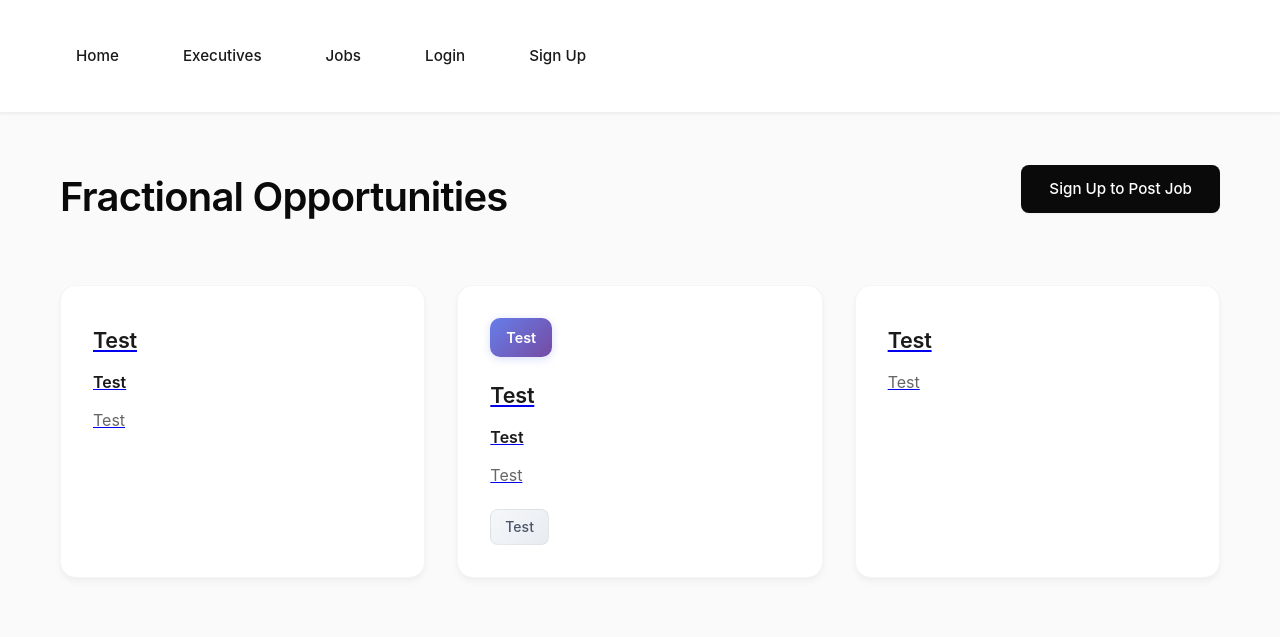
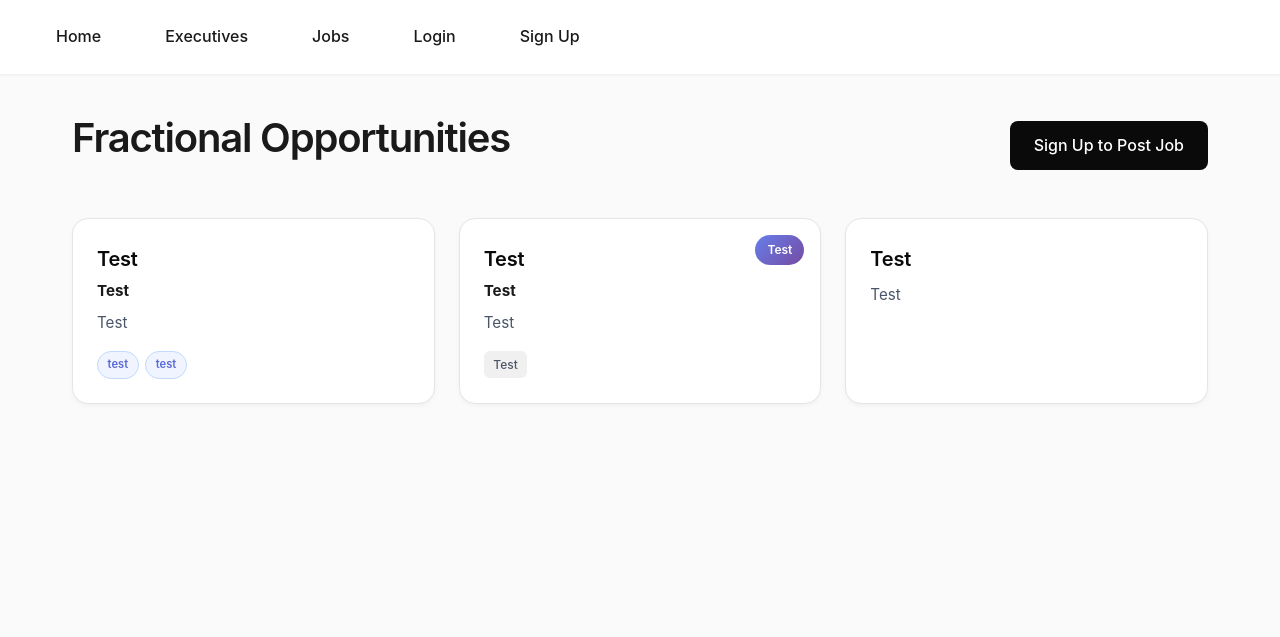
Before and after one commit to r-nepomuceno/frac-app, a Django app: page /jobs/ in a window 1280 px wide. Shown: the top 637 px of the page. Run offline with Django 5.2, Linux system fonts and the light colour scheme; data comes from the database, SQL or seed files in the repository; both versions use the stored data as it was after the commit.

Commit message:
Day 3: Two-path homepage, landing pages, and tag system with badges

```diff
--- a/classifieds/static/frac-app.css
+++ b/classifieds/static/frac-app.css
@@ -1,4 +1,14 @@
-/* Global Styles */
+/* ========================================
+   FRAC-APP STYLESHEET
+   Clean rewrite - November 25, 2025
+   ======================================== */
+
+   /* Reset link styles */
+a {
+    text-decoration: none;
+}
+
+/* ========== RESET & BASE ========== */
 * {
     margin: 0;
     padding: 0;
@@ -6,360 +16,278 @@
 }
 
 body {
-    font-family: -apple-system, BlinkMacSystemFont, 'Segoe UI', Roboto, 'Helvetica Neue', Arial, sans-serif;
+    font-family: -apple-system, BlinkMacSystemFont, "Segoe UI", Roboto, Oxygen, Ubuntu, sans-serif;
+    background: #fafafa;
+    color: #1a1a1a;
     line-height: 1.6;
-    color: #1a1a1a;
-    background-color: #fafafa;
-    font-size: 16px;
     -webkit-font-smoothing: antialiased;
-    -moz-osx-font-smoothing: grayscale;
 }
 
+/* ========== TYPOGRAPHY ========== */
+h1 {
+    font-size: 2.5rem;
+    font-weight: 600;
+    letter-spacing: -0.03em;
+    margin-bottom: 1rem;
+}
+
+h2 {
+    font-size: 1.5rem;
+    font-weight: 600;
+    letter-spacing: -0.01em;
+    margin-bottom: 0.5rem;
+}
+
+h3 {
+    font-size: 1.25rem;
+    font-weight: 600;
+    margin-bottom: 0.5rem;
+}
+
+p {
+    margin-bottom: 0.75rem;
+    color: #4a5568;
+}
+
+/* ========== LAYOUT ========== */
 .container {
     max-width: 1200px;
     margin: 0 auto;
-    padding: 20px;
+    padding: 2rem;
 }
 
-/* Navigation */
+/* ========== NAVIGATION ========== */
 nav {
-    background-color: #ffffff;
-    padding: 1rem 0;
-    box-shadow: 0 1px 3px rgba(0,0,0,0.06);
-    border-bottom: 1px solid #f0f0f0;
+    background: white;
+    box-shadow: 0 1px 3px rgba(0, 0, 0, 0.06);
+    padding: 1rem 2rem;
 }
 
 nav .container {
     display: flex;
     gap: 2rem;
     align-items: center;
+    padding: 0;
+    max-width: 1200px;
+    margin: 0 auto;
 }
 
 nav a {
     color: #1a1a1a;
     text-decoration: none;
+    font-weight: 500;
     padding: 0.5rem 1rem;
     border-radius: 8px;
-    transition: all 0.2s ease;
-    font-weight: 500;
-    font-size: 0.95rem;
+    transition: background 0.2s ease;
 }
 
 nav a:hover {
-    background-color: #f5f5f5;
-    color: #000;
+    background: #f5f5f5;
+    text-decoration: none;
 }
 
-/* Headers */
-h1 {
-    color: #0a0a0a;
-    margin: 2.5rem 0 1.5rem 0;
-    font-size: 2.5rem;
-    font-weight: 600;
-    letter-spacing: -0.02em;
-    line-height: 1.2;
-}
-
-h2 {
-    color: #1a1a1a;
-    margin: 1.5rem 0 1rem 0;
-    font-size: 1.75rem;
-    font-weight: 600;
-    letter-spacing: -0.01em;
-    line-height: 1.3;
-}
-
-h3 {
-    color: #1a1a1a;
-    font-size: 1.25rem;
-    font-weight: 600;
-    margin-bottom: 0.5rem;
-}
-
-/* Buttons */
-.btn {
-    display: inline-block;
-    padding: 0.75rem 1.75rem;
-    background-color: #0a0a0a;
-    color: white;
-    text-decoration: none;
-    border-radius: 8px;
-    border: none;
-    cursor: pointer;
-    font-size: 0.95rem;
-    font-weight: 500;
-    transition: all 0.2s ease;
-    box-shadow: 0 1px 2px rgba(0,0,0,0.05);
-}
-
-.btn:hover {
-    background-color: #000;
-    transform: translateY(-1px);
-    box-shadow: 0 4px 12px rgba(0,0,0,0.15);
-}
-
-.btn-secondary {
-    background-color: #f5f5f5;
-    color: #1a1a1a;
-    border: 1px solid #e0e0e0;
-}
-
-.btn-secondary:hover {
-    background-color: #ebebeb;
-    border-color: #d0d0d0;
-}
-
-/* Home Page Hero Buttons */
+/* ========== HERO SECTION ========== */
 .hero-section {
-    text-align: center;
-    padding: 4rem 0 3rem 0;
     background: linear-gradient(135deg, #667eea 0%, #764ba2 50%, #f093fb 100%);
     color: white;
-    margin: -20px -20px 3rem -20px;
+    padding: 4rem 2rem;
+    text-align: center;
 }
 
 .hero-section h1 {
     color: white;
     font-size: 3rem;
-    font-weight: 700;
-    margin-bottom: 0.75rem;
-    letter-spacing: -0.03em;
 }
 
 .hero-section p {
-    font-size: 1.15rem;
-    opacity: 0.95;
-    font-weight: 400;
+    color: rgba(255, 255, 255, 0.9);
 }
 
-.button-grid {
-    display: grid;
-    grid-template-columns: repeat(auto-fit, minmax(280px, 1fr));
-    gap: 1.5rem;
-    margin-top: 2rem;
+/* ========== BUTTONS ========== */
+.btn {
+    display: inline-block;
+    background: #0a0a0a;
+    color: white;
+    padding: 0.75rem 1.5rem;
+    border-radius: 8px;
+    text-decoration: none;
+    font-weight: 500;
+    border: none;
+    cursor: pointer;
+    transition: all 0.2s ease;
 }
 
-.button-card {
-    background: white;
-    padding: 2.5rem 2rem;
-    border-radius: 16px;
-    box-shadow: 0 4px 6px rgba(0,0,0,0.04), 0 1px 3px rgba(0,0,0,0.02);
+.btn:hover {
+    background: #333;
+    transform: translateY(-1px);
     text-decoration: none;
-    color: #1a1a1a;
-    transition: all 0.3s cubic-bezier(0.4, 0, 0.2, 1);
-    border: 1px solid rgba(0,0,0,0.04);
 }
 
-.button-card:hover {
-    transform: translateY(-4px);
-    box-shadow: 0 12px 24px rgba(0,0,0,0.08), 0 4px 8px rgba(0,0,0,0.04);
-    border-color: rgba(0,0,0,0.08);
+.btn-secondary {
+    background: #e5e5e5;
+    color: #1a1a1a;
 }
 
-.button-card h3 {
-    margin-bottom: 0.75rem;
-    color: #0a0a0a;
-    font-size: 1.35rem;
+.btn-secondary:hover {
+    background: #d5d5d5;
 }
 
-.button-card p {
-    color: #666;
-    font-size: 0.95rem;
-    line-height: 1.5;
-}
-
-/* Card Grid for Executives/Jobs */
+/* ========== CARD GRID ========== */
 .card-grid {
     display: grid;
     grid-template-columns: repeat(auto-fill, minmax(320px, 1fr));
-    gap: 2rem;
-    margin: 2.5rem 0;
+    gap: 1.5rem;
+    margin-top: 1.5rem;
 }
 
+/* ========== CARDS ========== */
 .card {
     background: white;
+    border: 1px solid #e5e5e5;
     border-radius: 16px;
-    padding: 2rem;
-    box-shadow: 0 4px 6px rgba(0,0,0,0.04), 0 1px 3px rgba(0,0,0,0.02);
-    transition: all 0.3s cubic-bezier(0.4, 0, 0.2, 1);
-    border: 1px solid rgba(0,0,0,0.04);
+    padding: 1.5rem;
+    transition: all 0.3s ease;
+    box-shadow: 0 2px 4px rgba(0, 0, 0, 0.04);
+    position: relative;
+
+    /* IMPORTANT: Remove all link styling */
+    text-decoration: none !important;
+    color: inherit !important;
+    display: block;
 }
 
 .card:hover {
-    transform: translateY(-6px);
-    box-shadow: 0 16px 32px rgba(0,0,0,0.08), 0 4px 8px rgba(0,0,0,0.04);
-    border-color: rgba(0,0,0,0.06);
+    transform: translateY(-4px);
+    box-shadow: 0 8px 16px rgba(0, 0, 0, 0.08);
+    text-decoration: none !important;
+}
+
+/* Remove underlines from ALL elements inside cards */
+.card * {
+    text-decoration: none !important;
 }
 
 .card h2 {
-    margin-top: 0.5rem;
-    font-size: 1.35rem;
-    font-weight: 600;
-}
-
-.card h2 a {
     color: #0a0a0a;
-    text-decoration: none;
-    transition: color 0.2s ease;
-}
-
-.card h2 a:hover {
-    color: #667eea;
+    font-size: 1.25rem;
+    margin-bottom: 0.25rem;
 }
 
 .card p {
-    color: #666;
-    line-height: 1.6;
-    margin: 0.75rem 0;
+    color: #4a5568;
+    font-size: 0.95rem;
+    margin-bottom: 0.5rem;
 }
 
 .card strong {
     color: #1a1a1a;
-    font-weight: 600;
 }
 
+/* Card Rate Badge (top right) */
+.card-rate {
+    position: absolute;
+    top: 1rem;
+    right: 1rem;
+    background: linear-gradient(135deg, #667eea 0%, #764ba2 100%);
+    color: white;
+    font-size: 0.75rem;
+    font-weight: 600;
+    padding: 0.35rem 0.75rem;
+    border-radius: 9999px;
+}
+
+/* Card Label Badge */
 .card-label {
     display: inline-block;
-    background: linear-gradient(135deg, #f5f7fa 0%, #e8ecf1 100%);
+    background: #f0f0f0;
     color: #4a5568;
-    padding: 0.375rem 0.875rem;
-    border-radius: 8px;
-    font-size: 0.875rem;
+    font-size: 0.75rem;
     font-weight: 500;
+    padding: 0.25rem 0.6rem;
+    border-radius: 6px;
     margin-top: 0.5rem;
-    border: 1px solid rgba(0,0,0,0.06);
 }
 
-.card-rate {
-    display: inline-block;
-    background: linear-gradient(135deg, #667eea 0%, #764ba2 100%);
-    color: white;
-    padding: 0.5rem 1rem;
-    border-radius: 10px;
-    font-size: 0.9rem;
-    font-weight: 600;
-    margin-bottom: 1rem;
-    box-shadow: 0 2px 8px rgba(102, 126, 234, 0.25);
+/* ========== TAG BADGES ========== */
+.tags-container {
+    display: flex;
+    flex-wrap: wrap;
+    gap: 0.4rem;
+    margin-top: 1rem;
 }
 
-/* Detail Pages */
-.detail-page {
-    background: white;
-    border-radius: 16px;
-    padding: 2.5rem;
-    box-shadow: 0 4px 6px rgba(0,0,0,0.04), 0 1px 3px rgba(0,0,0,0.02);
-    margin: 2rem 0;
-    border: 1px solid rgba(0,0,0,0.04);
+.tag-badge {
+    display: inline-block;
+    background: #f0f4ff;
+    color: #5a67d8;
+    font-size: 0.7rem;
+    font-weight: 600;
+    padding: 0.25rem 0.6rem;
+    border-radius: 9999px;
+    border: 1px solid #c3dafe;
+    text-transform: lowercase;
+    white-space: nowrap;
 }
 
-.back-link {
-    color: #667eea;
-    text-decoration: none;
-    margin-bottom: 1.5rem;
-    display: inline-block;
-    font-weight: 500;
-    transition: color 0.2s ease;
-}
-
-.back-link:hover {
-    color: #764ba2;
-}
-
-/* Forms */
+/* ========== FORMS ========== */
 form {
-    background: white;
-    border-radius: 16px;
-    padding: 2.5rem;
-    box-shadow: 0 4px 6px rgba(0,0,0,0.04), 0 1px 3px rgba(0,0,0,0.02);
     max-width: 600px;
-    border: 1px solid rgba(0,0,0,0.04);
 }
 
 form p {
-    margin-bottom: 1.75rem;
+    margin-bottom: 1.25rem;
 }
 
 form label {
     display: block;
+    font-weight: 500;
     margin-bottom: 0.5rem;
     color: #1a1a1a;
-    font-weight: 500;
-    font-size: 0.95rem;
 }
 
 form input[type="text"],
 form input[type="email"],
-form textarea {
+form input[type="password"],
+form textarea,
+form select {
     width: 100%;
-    padding: 0.875rem 1rem;
+    padding: 0.75rem 1rem;
     border: 1.5px solid #e0e0e0;
-    border-radius: 10px;
+    border-radius: 8px;
     font-size: 1rem;
-    font-family: inherit;
+    background: #fafafa;
     transition: all 0.2s ease;
-    background-color: #fafafa;
 }
 
-form input:focus,
-form textarea:focus {
+form input[type="text"]:focus,
+form input[type="email"]:focus,
+form input[type="password"]:focus,
+form textarea:focus,
+form select:focus {
     outline: none;
     border-color: #667eea;
     box-shadow: 0 0 0 3px rgba(102, 126, 234, 0.1);
-    background-color: white;
+    background: white;
 }
 
 form textarea {
-    min-height: 150px;
+    min-height: 120px;
     resize: vertical;
 }
 
-form button {
-    margin-top: 1rem;
+.helptext {
+    font-size: 0.8rem;
+    color: #6b7280;
+    margin-top: 0.25rem;
 }
 
-/* Empty States */
-.empty-state {
-    text-align: center;
-    padding: 4rem 2rem;
-    color: #666;
-}
-
-.empty-state p {
-    font-size: 1.1rem;
-    margin-bottom: 1.5rem;
-}
-
-/* Responsive */
-@media (max-width: 768px) {
-    .card-grid {
-        grid-template-columns: 1fr;
-    }
-
-    .button-grid {
-        grid-template-columns: 1fr;
-    }
-
-    nav .container {
-        flex-direction: column;
-        gap: 0.5rem;
-    }
-
-    .hero-section h1 {
-        font-size: 1.75rem;
-    }
-}
-
-
-/* ========== TWO-PATH HOMEPAGE STYLES ========== */
-
+/* ========== TWO-PATH HOMEPAGE ========== */
 .two-path-grid {
     display: grid;
     grid-template-columns: repeat(auto-fit, minmax(320px, 1fr));
     gap: 2rem;
-    margin-top: 2rem;
     max-width: 900px;
-    margin-left: auto;
-    margin-right: auto;
+    margin: 0 auto;
 }
 
 .path-card {
--- a/classifieds/templates/classifieds/job_list.html
+++ b/classifieds/templates/classifieds/job_list.html
@@ -6,6 +6,29 @@
     <meta name="viewport" content="width=device-width, initial-scale=1.0">
     <title>Browse Jobs</title>
     <link rel="stylesheet" href="{% static 'frac-app.css' %}">
+    <style>
+        .tags-container {
+            display: flex;
+            flex-wrap: wrap;
+            gap: 0.4rem;
+            margin-top: 1rem;
+        }
+        .tag-badge {
+            display: inline-block;
+            background: #f0f4ff;
+            color: #5a67d8;
+            font-size: 0.7rem;
+            font-weight: 600;
+            padding: 0.25rem 0.6rem;
+            border-radius: 9999px;
+            border: 1px solid #c3dafe;
+            text-transform: lowercase;
+            white-space: nowrap;
+        }
+        .card-clickable {
+            cursor: pointer;
+        }
+    </style>
 </head>
 <body>
     <nav>
@@ -29,10 +52,8 @@
             <h1>Fractional Opportunities</h1>
 
             {% if user.is_authenticated %}
-                <!-- Logged IN: Show post button -->
                 <a href="{% url 'post_job' %}" class="btn">Post an Opportunity</a>
             {% else %}
-                <!-- Logged OUT: Show sign up CTA -->
                 <a href="{% url 'signup' %}" class="btn">Sign Up to Post Job</a>
             {% endif %}
         </div>
@@ -40,19 +61,29 @@
         {% if jobs %}
             <div class="card-grid">
                 {% for job in jobs %}
-                    <a href="{% url 'job_detail' job.pk %}" class="card">
+                    <div class="card card-clickable" onclick="window.location='{% url 'job_detail' job.pk %}'">
                         {% if job.budget_text %}
                             <span class="card-rate">{{ job.budget_text }}</span>
                         {% endif %}
                         <h2>{{ job.title }}</h2>
                         <p><strong>{{ job.company }}</strong></p>
                         {% if job.description %}
-                            <p>{{ job.description|slice:":150" }}{% if job.description|length > 150 %}...{% endif %}</p>
+                            <p>{{ job.description|slice:":120" }}{% if job.description|length > 120 %}...{% endif %}</p>
                         {% endif %}
                         {% if job.duration_text %}
                             <span class="card-label">{{ job.duration_text }}</span>
                         {% endif %}
-                    </a>
+
+                        {% with tags=job.get_tags_list %}
+                            {% if tags %}
+                                <div class="tags-container">
+                                    {% for tag in tags %}
+                                        <span class="tag-badge">{{ tag }}</span>
+                                    {% endfor %}
+                                </div>
+                            {% endif %}
+                        {% endwith %}
+                    </div>
                 {% endfor %}
             </div>
         {% else %}
```
Also changed, not shown: other parts of classifieds/static/frac-app.css (+63 -30 lines), classifieds/forms.py (+55 -12 lines), classifieds/models.py (+30 -1 lines), classifieds/templates/classifieds/dashboard.html (+45 -0 lines), classifieds/templates/classifieds/exec_list.html (+36 -8 lines), classifieds/migrations/0005_executiveprofile_skills_tags_and_more.py (added), db.sqlite3.
